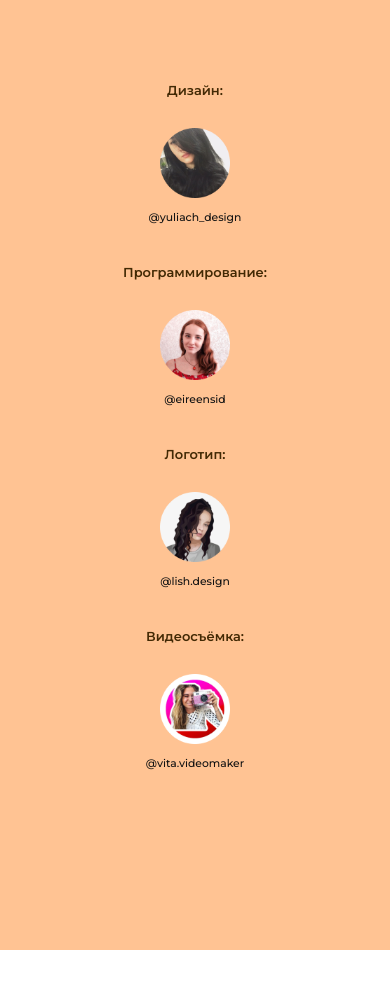
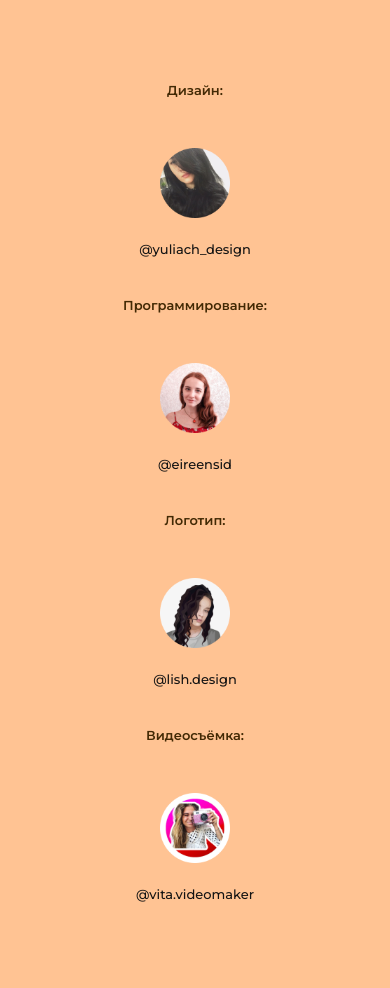
Before and after one commit to eireensid/animal-shelter, a Next.js app: page /about in a window 390 px wide. Shown: the part 920-1908 px from the top of the page. Before the commit the page ends 1870 px from the top, so only its background shows below. Built offline with nearby package versions, Linux system fonts and the light colour scheme.

Commit message:
phone, social links, call & write buttons

```diff
--- a/components/MainLayout.js
+++ b/components/MainLayout.js
@@ -88,7 +88,7 @@ export function MainLayout({children, title='Теремок'}) {
             </nav>
             <nav className={styles.contacts}>
               <h4>Контакты</h4>
-              <p className={styles.phone}><a href="#">+7 (921) 432-00-35</a></p>
+              <p className={styles.phone}><a href="tel:+79214320035">+7 (921) 432-00-35</a></p>
               <p className={styles.address}>г. Санкт-Петербург,<br/>поселок под Гатчиной</p>
               <h4 className={styles.prHelp}>Помочь с пиаром</h4>
               <div className={styles.socialsBlockFooter}>
--- a/components/WebsiteTeam.js
+++ b/components/WebsiteTeam.js
@@ -7,26 +7,26 @@ export default function WebsiteTeam() {
       <div className={styles.developersWrapper}>
         <div className={styles.developer}>
           <h4>Дизайн:</h4>
-          <img src="/img/developers/website-design.png"/>
-          <span>@yuliach_design</span>
+          <a href="https://instagram.com/yuliach_design?igshid=o41k1udegatv" target="_blank"><img src="/img/developers/website-design.png"/></a>
+          <a href="https://instagram.com/yuliach_design?igshid=o41k1udegatv" target="_blank">@yuliach_design</a>
         </div>
 
         <div className={styles.developer}>
           <h4>Программирование:</h4>
-          <img src="/img/developers/website-programming.png"/>
-          <span>@eireensid</span>
+          <a href="https://instagram.com/eireensid?igshid=2mjae97lu319" target="_blank"><img src="/img/developers/website-programming.png"/></a>
+          <a href="https://instagram.com/eireensid?igshid=2mjae97lu319" target="_blank">@eireensid</a>
         </div>
 
         <div className={styles.developer}>
           <h4>Логотип:</h4>
-          <img src="/img/developers/website-logo.png"/>
-          <span>@lish.design</span>
+          <a href="https://instagram.com/lish.design?igshid=6iygbtldo0xd" target="_blank"><img src="/img/developers/website-logo.png"/></a>
+          <a href="https://instagram.com/lish.design?igshid=6iygbtldo0xd" target="_blank">@lish.design</a>
         </div>
 
         <div className={styles.developer}>
           <h4>Видеосъёмка:</h4>
-          <img src="/img/developers/website-video.png"/>
-          <span>@vita.videomaker</span>
+          <a href="https://instagram.com/vita.videomaker?igshid=15o8dcbhea0nx" target="_blank"><img src="/img/developers/website-video.png"/></a>
+          <a href="https://instagram.com/vita.videomaker?igshid=15o8dcbhea0nx" target="_blank">@vita.videomaker</a>
         </div>
       </div>
     </div>
--- a/styles/MainLayout.module.scss
+++ b/styles/MainLayout.module.scss
@@ -15,6 +15,9 @@
 }
 .logoWrapperHeader {
   flex-basis: 17%;
+}
+.logoHeader {
+  cursor: pointer;
 }
 .menuWrapperBurger {
   display: none;
@@ -105,6 +108,7 @@
 }
 .logoFooter {
   width: 9.1%;
+  cursor: pointer;
 }
 .footerBlock a {
   color: $secondColor;
--- a/styles/components/CallWriteBtns.module.scss
+++ b/styles/components/CallWriteBtns.module.scss
@@ -5,13 +5,16 @@
 }
 .callBtn, .whatsappBtn {
   display: flex;
-  align-items: center;
   justify-content: center;
   padding: {
     top: 13px;
     bottom: 13px;
   };
 }
+.callBtn a, .whatsappBtn a {
+  display: flex;
+  align-items: center;
+}
 .callBtn span, .whatsappBtn span {
   color: #fff;
   margin-left: 15px;
--- a/styles/components/SocialBtns.module.scss
+++ b/styles/components/SocialBtns.module.scss
@@ -1,3 +1,6 @@
+.socialsBlock a {
+  cursor: pointer;
+}
 .socialsBlock a:not(:last-child) {
   margin-right: 15px;
 }
--- a/styles/components/WebsiteTeam.module.scss
+++ b/styles/components/WebsiteTeam.module.scss
@@ -14,10 +14,13 @@
   flex-direction: column;
   align-items: center;
 }
+.developer img:hover {
+  cursor: pointer;
+}
 .developer h4 {
   padding-bottom: 50px!important;
 }
-.developer span {
+.developer a {
   display: block;
   padding-top: 20px;
   font-weight: $mediumWeight;
```
Also changed, not shown: components/CallWriteBtns.js (+8 -4 lines).
